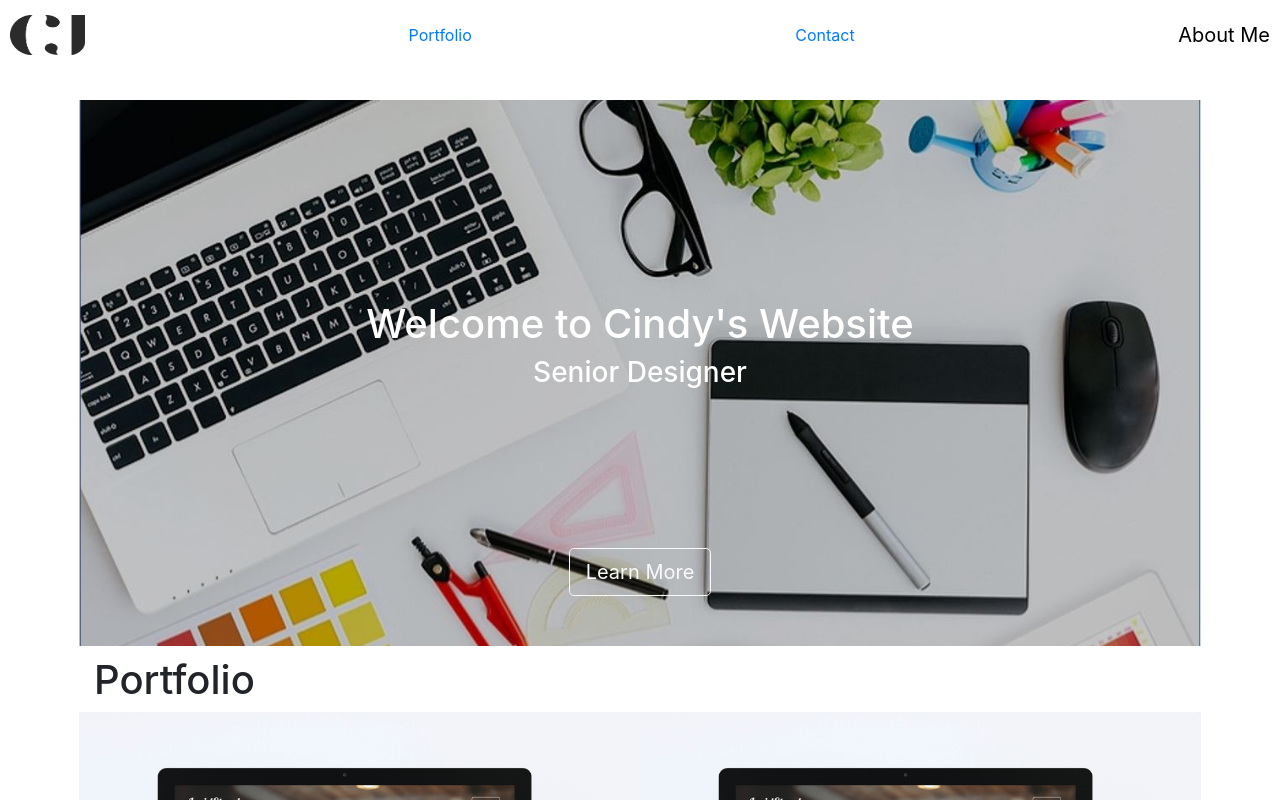
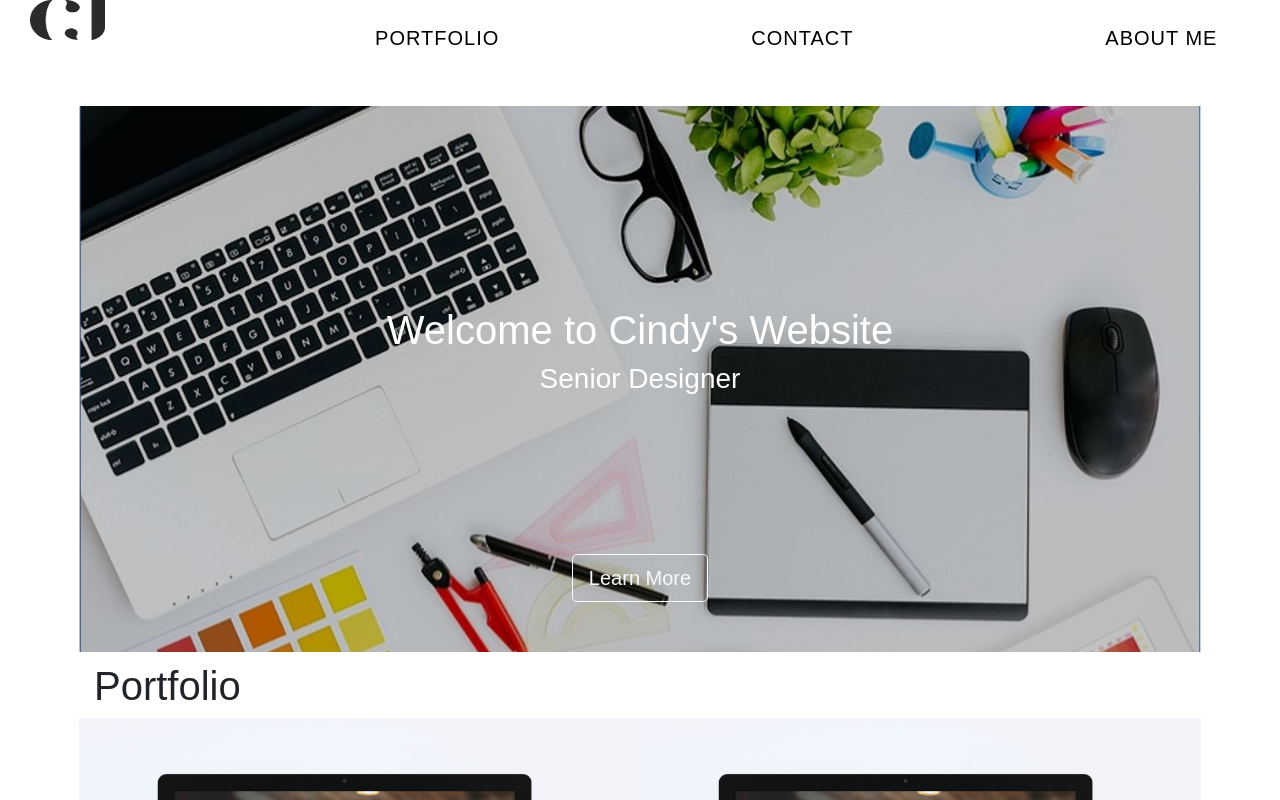
Before and after one commit to YoonkunLee/cindy, a React (Create React App) app: page /Home in a window 1280 px wide. Shown: the top 800 px of the page. Built offline with nearby package versions, Linux system fonts and the light colour scheme.

Commit message:
Signed-off-by: YoonkunLee <ydx9474@aut.ac.nz>

```diff
--- a/src/CSS/NavMenu.css
+++ b/src/CSS/NavMenu.css
@@ -1,34 +1,72 @@
-a.navbar-brand {
-  white-space: normal;
-  text-align: center;
-  word-break: break-all;
+*,
+*:after,
+*::before {
+    -webkit-box-sizing: border-box;
+    -moz-box-sizing: border-box;
+    box-sizing: border-box;
 }
 
-html {
-  font-size: 14px;
-  scroll-behavior: smooth;
-}
-@media (min-width: 768px) {
-  html {
-    font-size: 16px;
-    scroll-behavior: smooth;
-  }
+body {
+	font-family: 'Raleway', sans-serif;
 }
 
-.navbar {
-  width: 100%;
-  height: 70px;
-  padding: 10px;
-  top: 0;
-  background-color: white;
-  transition: top 0.6s;
+nav a {
+	position: relative;
+	display: inline-block;
+	margin: 15px 15px;
+	outline: none;
+	color: #fff;
+	text-decoration: none;
+	text-transform: uppercase;
+	letter-spacing: 1px;
+	font-weight: 400;
+	text-shadow: 0 0 1px rgba(255,255,255,0.3);
+	font-size: 1.35em;
 }
 
-.navbar--hidden {
-  top: -50px;
+nav a:hover,
+nav a:focus {
+  outline: none;
+  text-decoration: none;
 }
 
-.navText{
-  color:black;
-  font-size: 20px;
+/* Effect 1: Brackets */
+.cl-effect-1 a::before,
+.cl-effect-1 a::after {
+	display: inline-block;
+	opacity: 0;
+	-webkit-transition: -webkit-transform 0.3s, opacity 0.2s;
+	-moz-transition: -moz-transform 0.3s, opacity 0.2s;
+	transition: transform 0.3s, opacity 0.2s;
 }
+
+.cl-effect-1 a::before {
+	margin-right: 10px;
+	content: '[';
+	-webkit-transform: translateX(20px);
+	-moz-transform: translateX(20px);
+	transform: translateX(20px);
+}
+
+.cl-effect-1 a::after {
+	margin-left: 10px;
+	content: ']';
+	-webkit-transform: translateX(-20px);
+	-moz-transform: translateX(-20px);
+	transform: translateX(-20px);
+}
+
+.cl-effect-1 a:hover::before,
+.cl-effect-1 a:hover::after,
+.cl-effect-1 a:focus::before,
+.cl-effect-1 a:focus::after {
+	opacity: 1;
+	-webkit-transform: translateX(0px);
+	-moz-transform: translateX(0px);
+	transform: translateX(0px);
+}
+
+.navItem{
+  float: left;
+  text-decoration: none;
+}
--- a/src/Components/MainPortfolio.js
+++ b/src/Components/MainPortfolio.js
@@ -37,7 +37,7 @@ export default class Portfolio extends Component {
                                 <div>
                                     <h2>LucidStand</h2>
                                 </div>
-                                    <a href="#"></a>
+                                <a href="../PortfolioDetail/LucidStand"></a>
                             </figcaption>
                         </figure>
                         <figure class="effect-lily">
@@ -46,7 +46,7 @@ export default class Portfolio extends Component {
                                 <div>
                                     <h2>LucidStand</h2>
                                 </div>
-                                    <a href="#"></a>
+                                <a href="../PortfolioDetail/LucidStand"></a>
                             </figcaption>
                         </figure>
                         <figure class="effect-lily">
@@ -55,7 +55,7 @@ export default class Portfolio extends Component {
                                 <div>
                                     <h2>LucidStand</h2>
                                 </div>
-                                    <a href="#"></a>
+                                <a href="../PortfolioDetail/LucidStand"></a>
                             </figcaption>
                         </figure>
                         <figure class="effect-lily">
@@ -64,7 +64,7 @@ export default class Portfolio extends Component {
                                 <div>
                                     <h2>LucidStand</h2>
                                 </div>
-                                    <a href="#"></a>
+                                <a href="../PortfolioDetail/LucidStand"></a>
                             </figcaption>
                         </figure>
                         <figure class="effect-lily">
@@ -73,7 +73,7 @@ export default class Portfolio extends Component {
                                 <div>
                                     <h2>LucidStand</h2>
                                 </div>
-                                    <a href="#"></a>
+                                <a href="../PortfolioDetail/LucidStand"></a>
                             </figcaption>
                         </figure>
                     </div>
--- a/src/Components/NavMenu.js
+++ b/src/Components/NavMenu.js
@@ -7,12 +7,16 @@ import 'bootstrap/dist/css/bootstrap.min.css';
 export default class NavMenu extends Component {
     render() {
       return (
-        <nav className="navbar navbar-light">
-            <Link to="/Home"><img src={logo} width="75" height="40" alt="Logo" /></Link>
-            <a href="#portfolio">Portfolio</a>
-            <a href="#contact">Contact</a>
-            <Link to="/AboutMe" style={navText}>About Me</Link>
-        </nav>
+        <div className="container-fluid ">
+            <div className="col-3 float-left">
+                <Link to="/Home"><img src={logo} width="75" height="40" alt="Logo" /></Link>
+            </div>
+            <nav className="navbar navbar-light cl-effect-1">
+                <a href="#portfolio" style={navText}>Portfolio</a>
+                <a href="#contact" style={navText}>Contact</a>
+                <Link to="/AboutMe" style={navText}>About Me</Link>
+            </nav>
+        </div>
       );
     }
   }
@@ -21,3 +25,7 @@ export default class NavMenu extends Component {
     color: "black",
     fontSize: "20px"
   }
+
+  var navCont2 ={
+    textDecoration: 'none'
+  }
```
